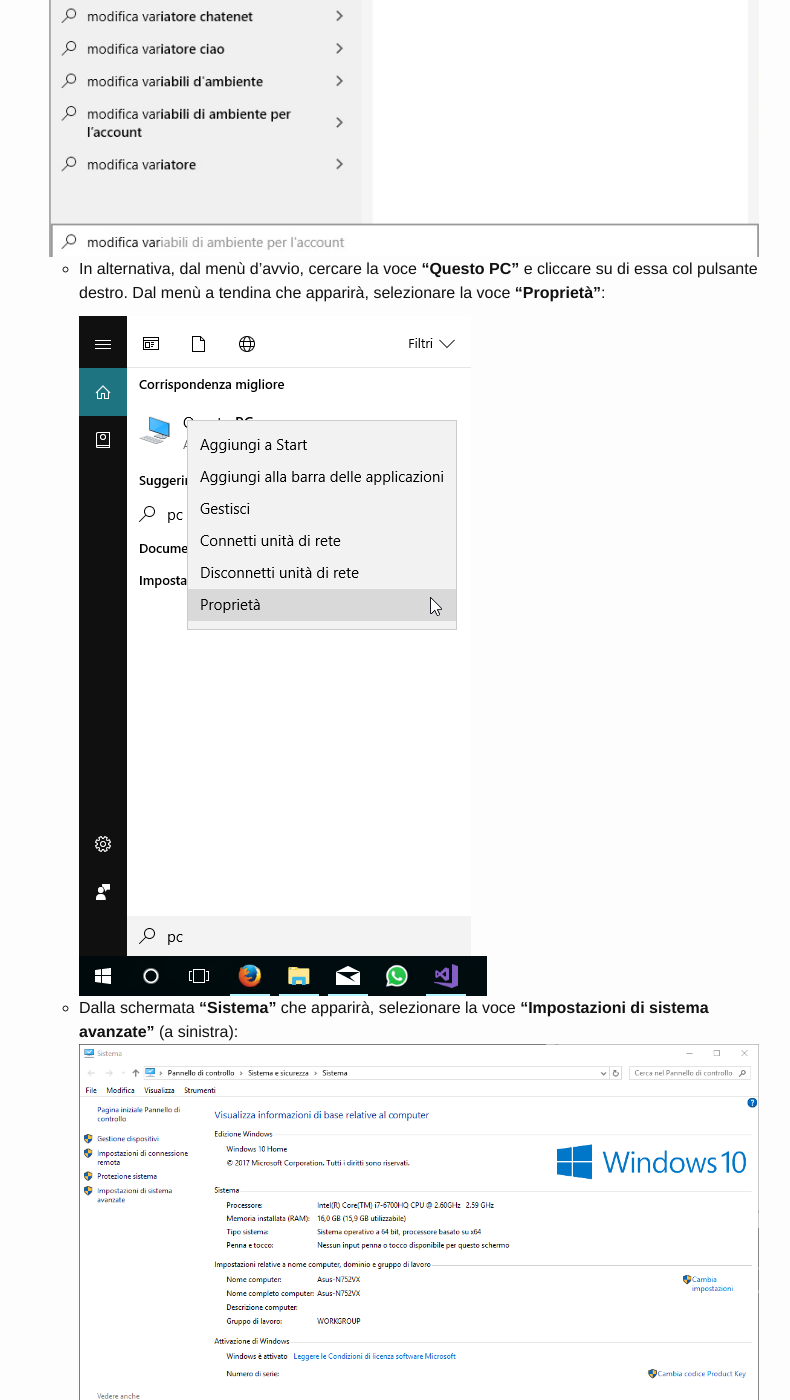
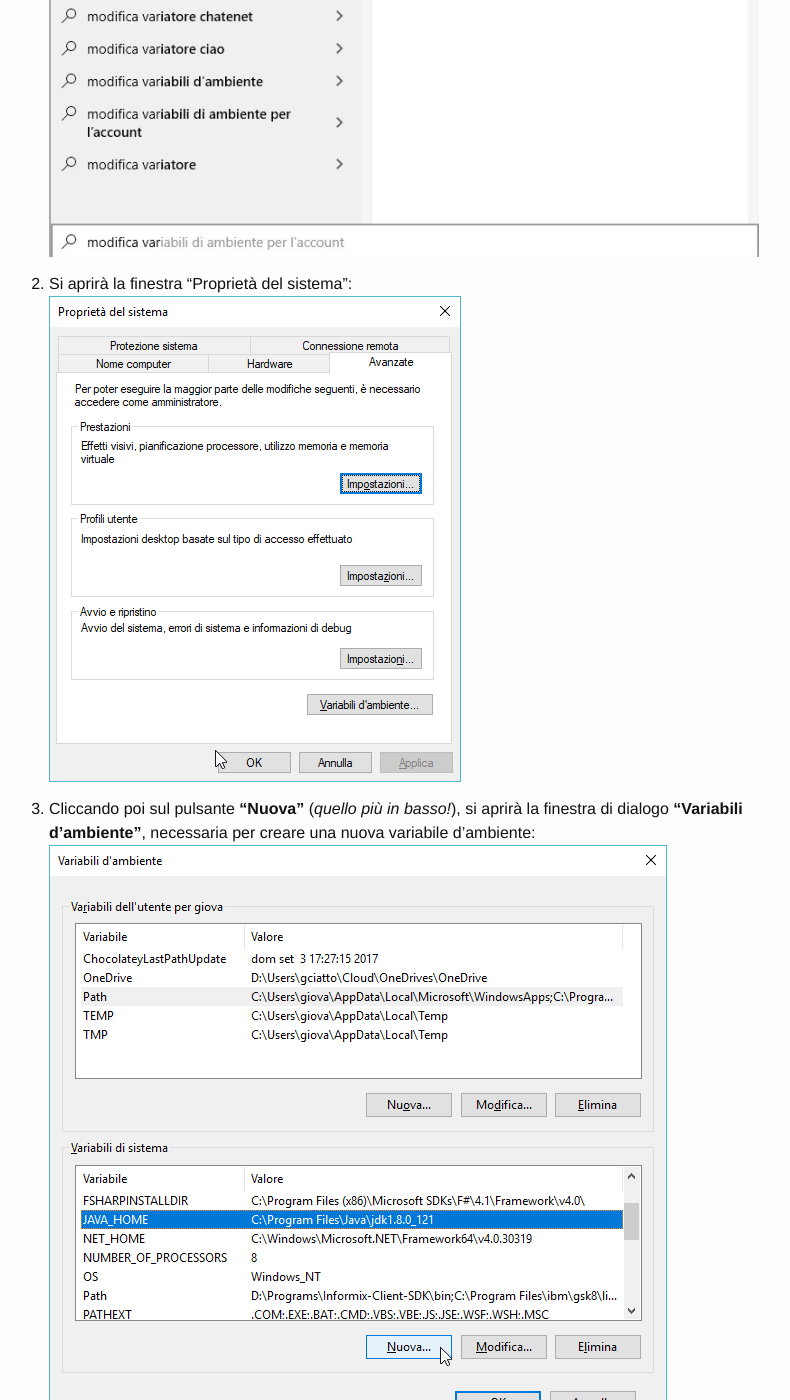
Before and after one commit to unibo-oop/software-installation, a Jekyll site: the page built from index.md, in a window 1280 px wide and 1400 px high, scrolled down 2372 px. Shown: the whole window, without its empty margins (251-1041 px from the left). Built offline with Jekyll 4.4.1, drawn with Linux system fonts in a browser that asks for light colours.

Commit message:
Update index.md

```diff
--- a/index.md
+++ b/index.md
@@ -97,11 +97,6 @@ E' necessario quindi definire una variabile d'ambiente (`JAVA_HOME`) relativa a
 
 1. Aprire il menù d'avvio e digitare __"Modifica variabili d'ambiente relative al sistema"__:
 ![Missing image](img/win10/env_vars/1.png)
-    - In alternativa, dal menù d'avvio, cercare la voce __"Questo PC"__ e cliccare su di essa col pulsante destro. Dal menù a tendina che apparirà, selezionare la voce __"Proprietà"__:
-    ![Missing image](img/win10/env_vars/1alt1.png)
-    - Dalla schermata __"Sistema"__ che apparirà, selezionare la voce __"Impostazioni di sistema avanzate"__ (a sinistra):
-    ![Missing image](img/win10/env_vars/1alt2.png "System")
-
 
 2. Si aprirà la finestra "Proprietà del sistema":
 ![Missing image](img/win10/env_vars/2.png "System Properties")
```
